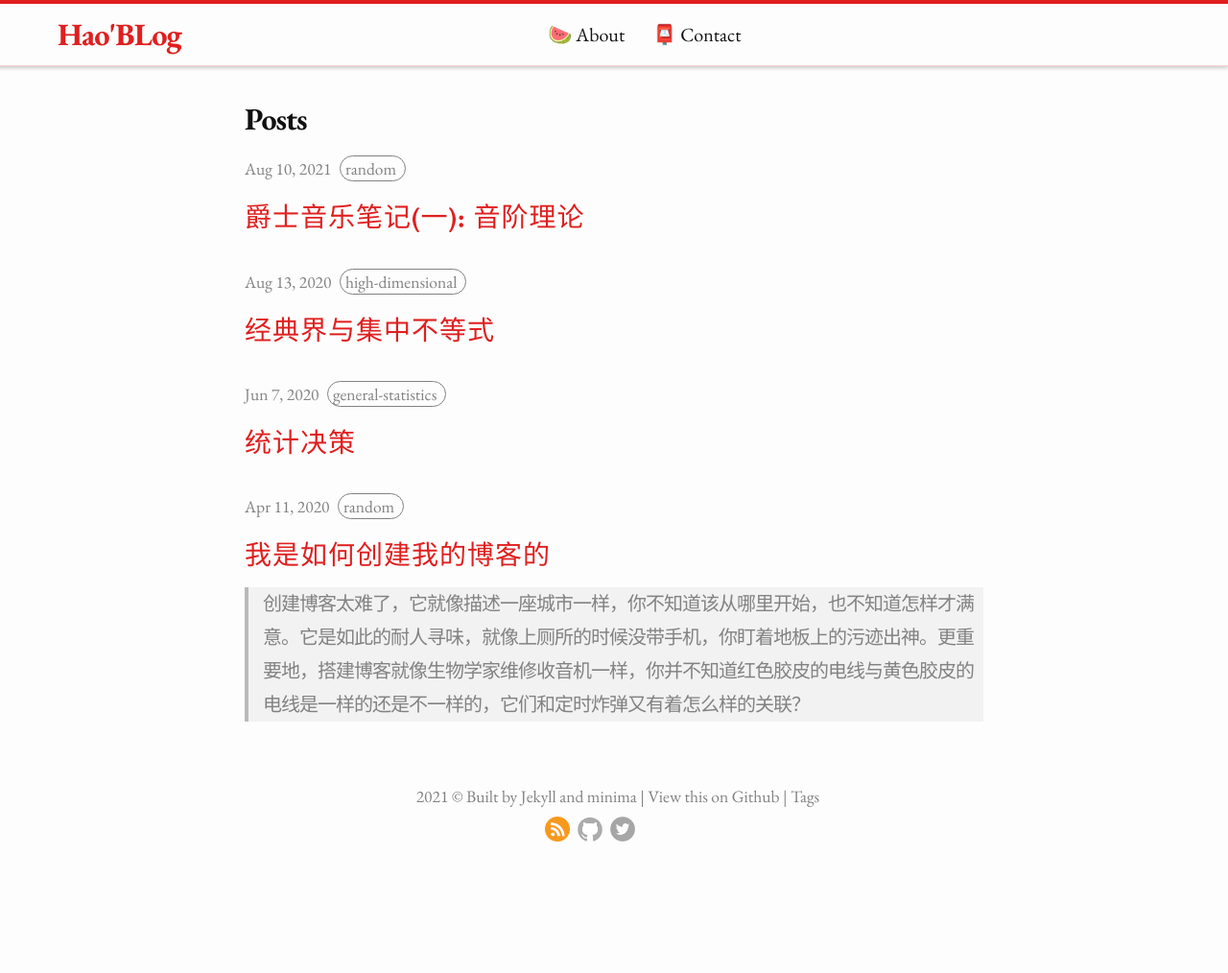
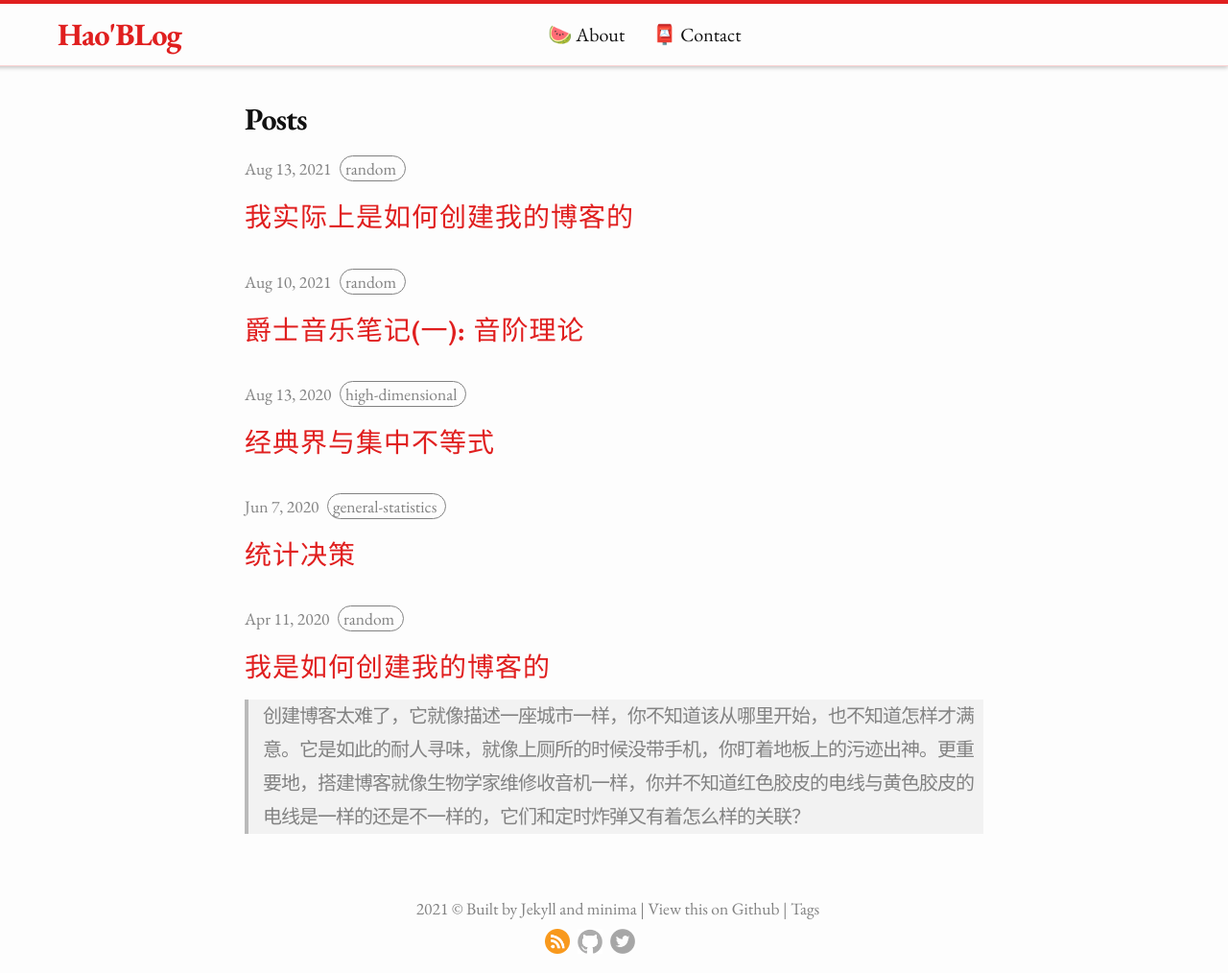
Before and after one commit to ezyhdxm/myblog, a Jekyll site: the page built from index.html, in a window 1280 px wide. Shown: the whole page at 96% size. Built offline with Jekyll 4.4.1, drawn with Linux system fonts in a browser that asks for light colours; some web fonts are replaced; before the commit the page ends 900 px from its top, so only the background shows below that; some of the changed lines change nothing that is shown.

Commit message:
Add How I Acutually Build My Blog

````diff
--- /dev/null
+++ b/_posts/2021-08-13-How_I_Actually_Build_My_Blog.md
@@ -0,0 +1,192 @@
+---
+layout: post
+title: "我实际上是如何创建我的博客的"
+comments: true
+date:  2021-08-13 08:13:00 +0800
+tags: random
+lang: zh
+---
+
+
+
+<!--more-->
+{: class="table-of-content"}
+* TOC
+{:toc}
+---
+
+
+
+### 1. Introduction
+
+我建了一个博客。有的小朋友就问我：“博客要怎么建呀？” 于是我来具体讲讲我是怎么建的，当然也是为了以后自己能有个参考。我采用的是 Jekyll + GitHub Pages 的搭建模式。这么做主要有两个原因，一来 GitHub Pages 是免费的，适合穷学生；二来就要说说我是怎么心血来潮开始搭博客的了。
+
+话说一切至少要追溯到 2020 年的四月份。那段时间正是疫情，大家都待在家里写着毕业论文。我想看些深度学习相关的东东，于是整天在谷歌上翻来翻去。大约是某天看 VAE 还是 GAN 之类的东东时，发现了 Lilian Weng 的[博客](https://lilianweng.github.io/lil-log/)。把自己学的东西写博客上，这个想法对我很有吸引力。当然，之前也看过谢益辉大人的[博客](https://yihui.org/)，觉得可以值得效仿，可惜那时搞不明白他是怎么建站的。有了这两个激励，加上在家时间也比较充裕，我就开始捣鼓了。我厚颜无耻地将 Lilian Weng 的 GitHub 仓库整个搬了下来，这就开始了魔改之路。由于她用的是Jekyll + GitHub Pages 的模式，于是我也就采用了这个模式。
+
+那么在开始之前，我先说说我会用到哪些工具。我一般会把文章写成 Markdown 的格式，所以在写文字内容的时候，我一般会先用 [Typora](https://typora.io/) 来写。如果我想加入更多 HTML 元素，那么我会用 [VS Code](https://code.visualstudio.com/) 来处理。当然，我们做许多事情都离不开 [Git](https://git-scm.com/) 这个工具，我主要是用里面的 Git Bash，在这里面可以执行 Linux 的那些指令，下面给小朋友列几个常用的指令吧
+
+-  `ls`：查看指定目录下包含哪些文件，效果如下
+
+  ![image-20210813094943294](/hao-blog/assets/images/2021_08_13/image-20210813094943294.png)
+
+
+
+- `cd`：切换目录需要使用。在路径中，`.` 表示的是当前目录，而 `..` 表示上级目录，效果如下
+
+  ![image-20210813095228653](/hao-blog/assets/images/2021_08_13/image-20210813095228653.png)
+
+
+
+- `mkdir`：新建文件夹。用法为 `mkdir <filename>`，例如
+
+  ![image-20210813095649142](/hao-blog/assets/images/2021_08_13/image-20210813095649142.png)
+
+
+
+感觉会这几个就已经足够建站用了。想要认真学习的话可以看看[这里](https://missing-semester-cn.github.io/)。
+
+
+
+### 2. GitHub Pages
+
+接下来我们讲一下怎么来弄 GitHub Pages. 它是一个静态网站托管服务，这意味着什么我也不知道， ：）不过现在咱也不关心这个。只需要注意一个点，就是它的仓库空间有 1G 的大小限制，所以不要往上面丢太多东西啦。如果有小朋友还没有 GitHub 账号，那不妨先弄一个。弄好以后，我们可以跟着它的[官方教程](https://pages.github.com/)来操作。教程写得很清晰，这里我就不赘述了。需要注意的一点是你的域名会是***username\*.github.io**，开头的那个必须是你的用户名。这也就是说大家要先给自己起一个好用户名哦。
+
+
+
+### 3. Jekyll
+
+接下来讲讲我们的 Jekyll. 它是一个用来把文本文件转换为静态网站的工具。在装它之前，大家需要先装一些必要的东东。这些东东可以在[这里](https://jekyllrb.com/docs/installation/)看到。接下来按照[这里](https://jekyllrb.com/docs/)的步骤去做就好啦。当然，如果你已经有了一个配置好的文件夹，那么每次做完修改以后只要执行里面的第五、六步就可以预览效果了。操作上可以参考下面的图片
+
+![image-20210813105329147](/hao-blog/assets/images/2021_08_13/image-20210813105329147.png)
+
+
+
+在 Git Bash 中输完指令后就可以在浏览器中进行预览了！
+
+![image-20210813105414630](/hao-blog/assets/images/2021_08_13/image-20210813105414630.png)
+
+
+
+---
+
+
+
+### 4. 网站文件结构
+
+我的网站在结构上大概是这样子的
+
+```
+.
+├── _data
+│   ├── navigation.yml
+├── _includes
+│   ├── head.html
+│   ├── header.html
+│   └── ...
+├── _layouts
+│	├── default.html
+│	├── post.html
+│	└── ...
+├── _posts
+│	└── ...
+├── _sass
+│	└── ...
+├── assets
+│	├── css
+│	├── fonts
+│	├── images
+│	└── ...
+├── tag
+│	├── random.md
+│	└── ...
+│
+...
+```
+
+这里稍微解释一下各个部分是干什么的。`_data`那个就先不用管了；`_includes` 里面主要放一些每个页面都会用到的 HTML 文件，这里也不详细解释了；`_layouts` 大概是放各个页面统一的格式 ；`_sass` 里主要是 .scss 文件，主要起修饰外观的作用；`_posts` 就是我们放博客文章的地方了，待会详细说说；`assets` 用来放网页里用到的各种图片、音频、字体之类的，主要起到方便管理的作用；`tag` 用来存放标签，这个后面会说一说。重要的大概就是这些了。
+
+
+
+### 5. 一篇博客的诞生
+
+假设大家已经把所有东东都配置好了，那我们就来写博客吧！在博客的最开头，我们需要加一段 [YAML 格式](https://zh.wikipedia.org/wiki/YAML)，通常来说这在 VS Code 里面进行添加会比较合适。以这篇文章为例，它的格式如下
+
+```yaml
+layout: post
+title: "我实际上是如何创建我的博客的"
+comments: true
+date:  2021-08-13 08:13:00 +0800
+tags: random
+lang: zh
+```
+
+`layout` 明确了这是一篇博客，所以采用 `post` 的格式。这里 `post` 就对应了 `_layouts` 文件夹下的 `post.html` 文件。`title` 就是文章的标题。`comments` 对于了这个页面是否可以评论，要是置为 `false` 就是所谓的关评论了呵呵。`date` 我一般写为开始写作的日期。`lang` 是语言设置，不同语言字体加载可能会不一样，所以可以设置设置，这里设置为中文。`tags` 是文章的标签，它能让我们显示一个这样的东东：
+
+![image-20210813115020801](/hao-blog/assets/images/2021_08_13/image-20210813115020801.png)
+
+ 然后所有的标签还可以在[标签页](https://ezyhdxm.github.io/hao-blog/tags.html)看到，方便大家按类别取用咯。当然，每个标签需要在 `tag` 文件夹中编写一下，格式很简单。以 random 标签为例，random.md 实际上就长这样
+
+```yaml
+---
+layout: tagpage
+title: "Tag: random"
+tag: random
+---
+```
+
+它里面就只有一个 YAML 格式。想添加新的标签就在 `tag` 文件夹中添加吧！
+
+在 YAML 格式的下方，我们可以考虑给文章插入一段目录。这是由下面这行代码实现的
+
+```
+{: class="table-of-content"}
+* TOC
+{:toc}
+```
+
+这一段最好也在 VS Code 中进行添加。这以后就到正文啦！
+
+
+
+#### 5.1 插入图片
+
+写文章需要图文并茂。于是插入图片就成了一个常规操作。在 Markdown 中，我们可以使用 `![]()` 的格式来插入图片。`[]` 中放的是对图片的描述文字，当图片加载失败的时候就会显示；`()` 里放的是图片的地址。我们举个例子，比如说我们要插入一张 NVidia 最新 GAN 的演示动图
+
+![gan](/hao-blog/assets/images/2021_08_13/gan.gif)
+
+我会将它放在 `assets/images/2021_08_13/` 中， 然后用绝对路径来找到这张图，代码就是 `![gan](/hao-blog/assets/images/2021_08_13/gan.gif)`. 大家可以根据自己的实际情况来修改代码哦。
+
+
+
+#### 5.2 嵌入视频
+
+如果想要播放视频的话，我们一般不会把视频丢到 GitHub Pages 的库里，那样太占地方啦！我们一般会把它上传到其它服务器中，然后再嵌入我们的博客中。假设我们想嵌入一个 b 站视频，比如说[这一个](https://www.bilibili.com/video/BV1cA411j7uL?from=search&seid=5476651152876306862)。那么我们可以去到 b 站，点击转发按钮，复制嵌入代码，
+
+![image-20210813122750392](/hao-blog/assets/images/2021_08_13/image-20210813122750392.png)
+
+然后直接粘贴到 Markdown 文件中对应位置就可以了！油管视频也是一样操作哦。
+
+<div style="text-align: center;">
+	<iframe src="//player.bilibili.com/player.html?aid=330079542&bvid=BV1cA411j7uL&cid=251106764&page=1" 		scrolling="no" border="0" frameborder="no" framespacing="0" allowfullscreen="true" width="428" height="300"> </iframe>
+</div>
+
+想要视频居中的话就在复制的代码两头加上下面的代码（即把 iframe 放在下面两行之间）就可以实现居中了。想调整大小之类的就用 `width`、`height` 之类的参数去调整吧！这谷歌一下就可以找到答案啦！
+
+```html
+<div style="text-align: center;">
+</div>
+```
+
+
+
+#### 5.3 嵌入音频
+
+想要放音频的话也是可以的哦！最好的方法应该还是使用 iframe，但是我在网易云那里遇到了麻烦。其它地方还可以考虑 SoundCloud，然而它超限制版权；还有 Spotify ！不过我之前没用...... 它的效果如下
+
+<iframe src="https://open.spotify.com/embed/playlist/3Dh4Qk3vJIK3Oa92Pw54vz" width="100%" height="380" frameBorder="0" allowtransparency="true" allow="encrypted-media"></iframe>
+
+要说的应该就是这些啦！
+
+
+
+### 6. 上传 GitHub Pages
````
Also changed, not shown: _posts/2020-04-11-How_I_Create_My_Blog.md (line endings or trailing spaces), assets/images/2021_08_13/image-20210813094637244.png (added), assets/images/2021_08_13/image-20210813094648151.png (added), assets/images/2021_08_13/image-20210813094943294.png (added), assets/images/2021_08_13/image-20210813095228653.png (added), assets/images/2021_08_13/image-20210813095649142.png (added), assets/images/2021_08_13/image-20210813105329147.png (added), assets/images/2021_08_13/image-20210813105414630.png (added), assets/images/2021_08_13/image-20210813114956325.png (added), assets/images/2021_08_13/image-20210813115020801.png (added), assets/images/2021_08_13/image-20210813115221634.png (added), assets/images/2021_08_13/image-20210813122750392.png (added), 1 other file.
